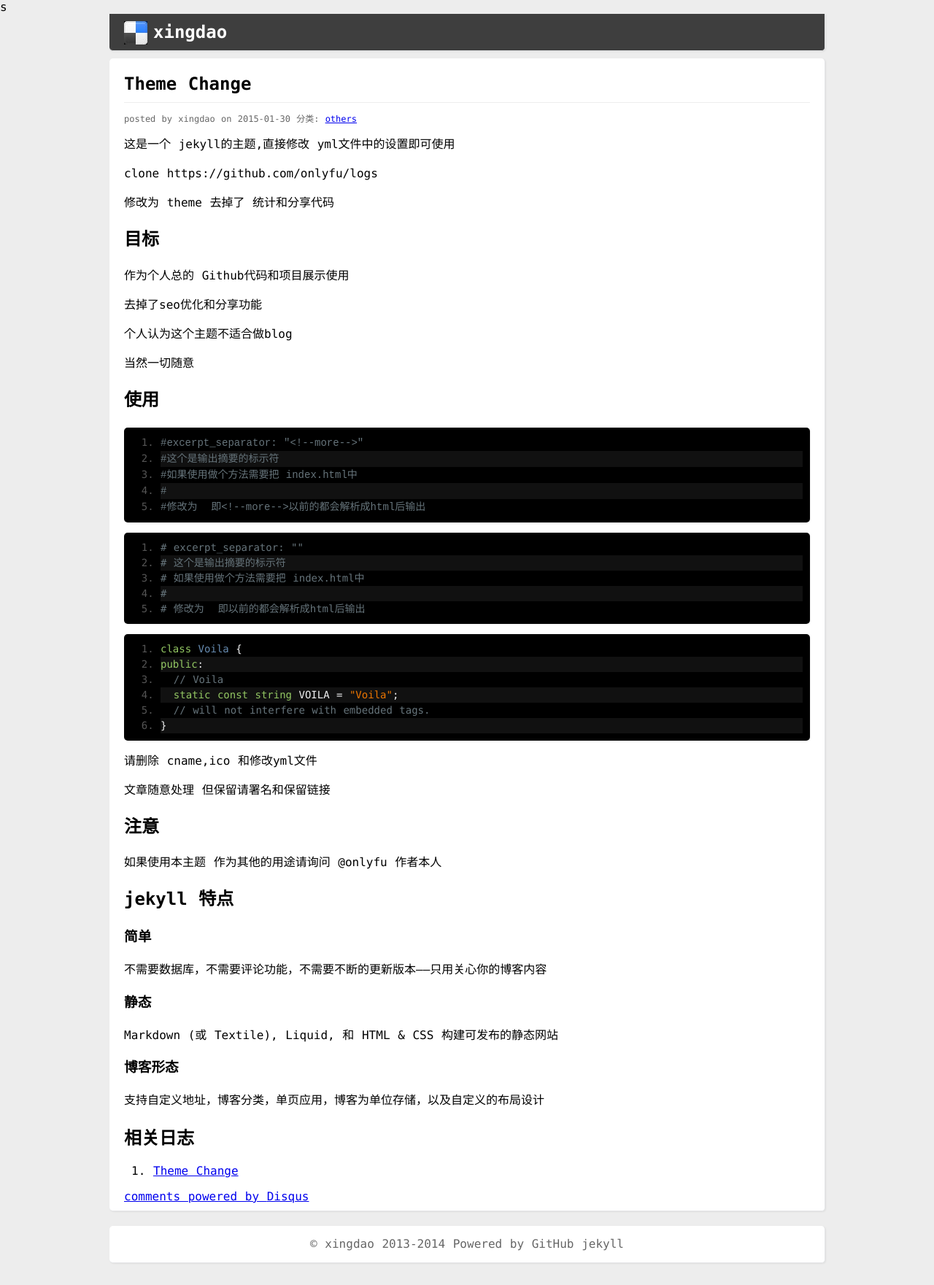
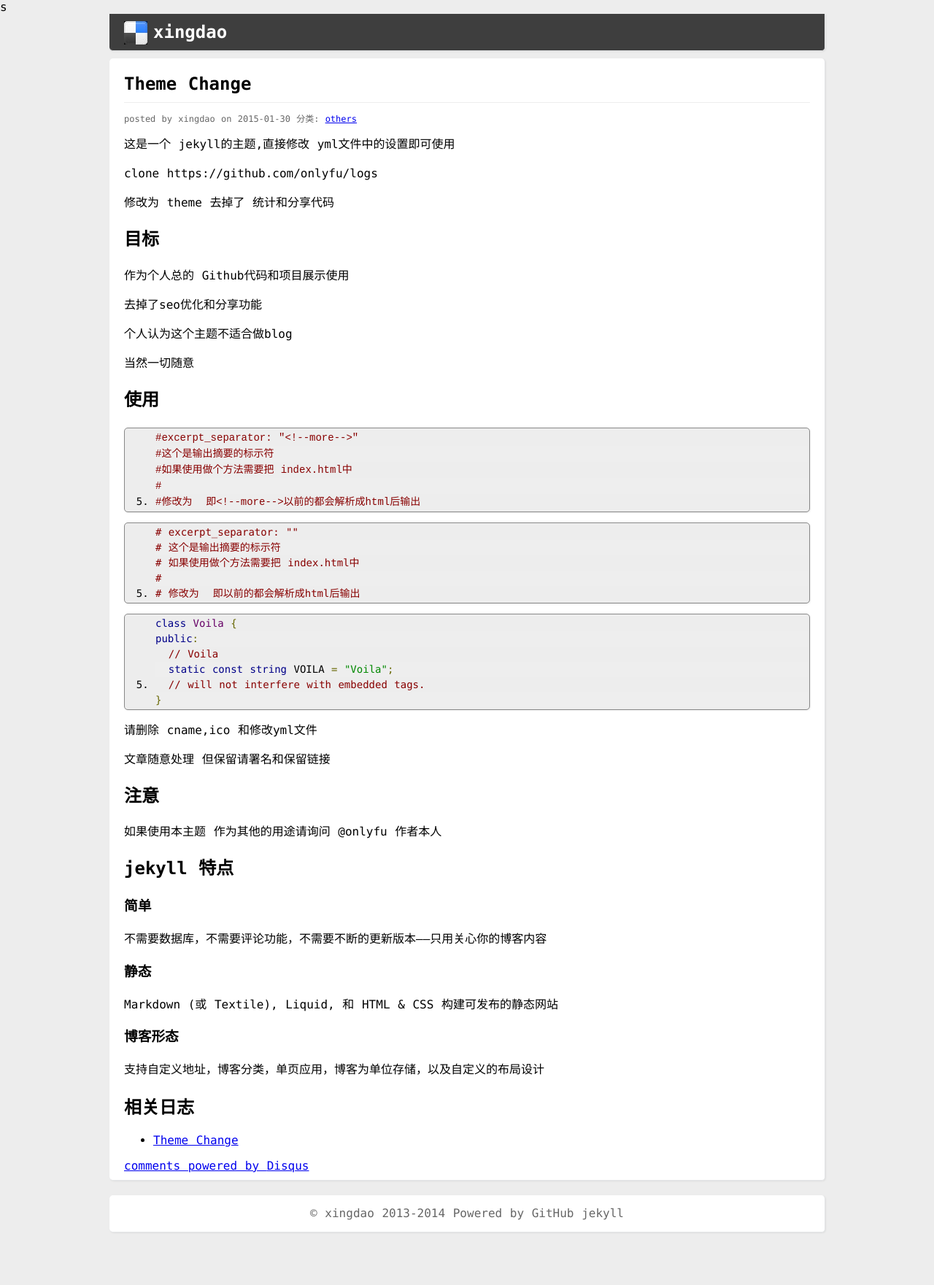
Before and after one commit to xingdao/xingdao.github.io, a Jekyll site: the page built from _posts/2015-01-30-a-theme-change.md, in a window 1280 px wide. Shown: the whole page at 73% size. Built offline with Jekyll 4.4.1, drawn with Linux system fonts in a browser that asks for light colours; comment, search, counter and statistics services are not loaded; after the commit the page ends 1719 px from its top, so only the background shows below that.

Commit message:
updata code 2

```diff
--- a/_includes/header.html
+++ b/_includes/header.html
@@ -5,7 +5,7 @@
   <meta http-equiv="content-type" content="text/html; charset=utf-8" />
   <title>{{ page.title }}</title>
   <link href="{{ site:url }}/css/common.css" rel="stylesheet" type="text/css" />
-  <link rel="stylesheet" href="{{ site:url }}/prettify/sons-of-obsidian.css" type="text/css"/>
+  <link rel="stylesheet" href="{{ site:url }}/prettify/prettify.css" type="text/css"/>
   <script src="{{ site:url }}/prettify/prettify.js"></script>
   <script src="{{ site:url }}/prettify/jquery-1.8.2.min.js"></script>s
 </head>
--- a/css/common.css
+++ b/css/common.css
@@ -7,9 +7,6 @@
 }
 img {
   border: 0px;
-}
-li {
-  list-style-type: decimal;
 }
 
 .left {
```
